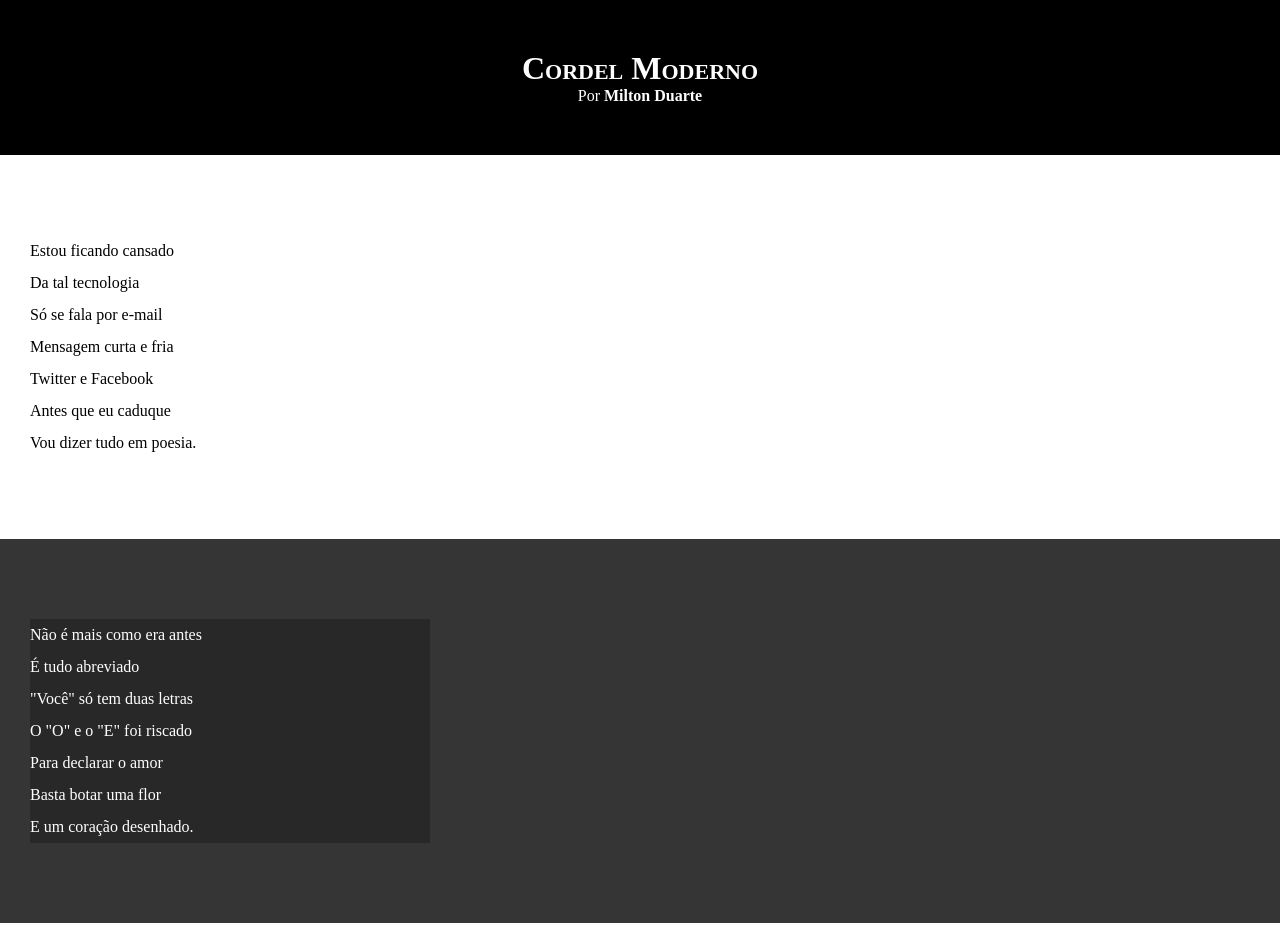
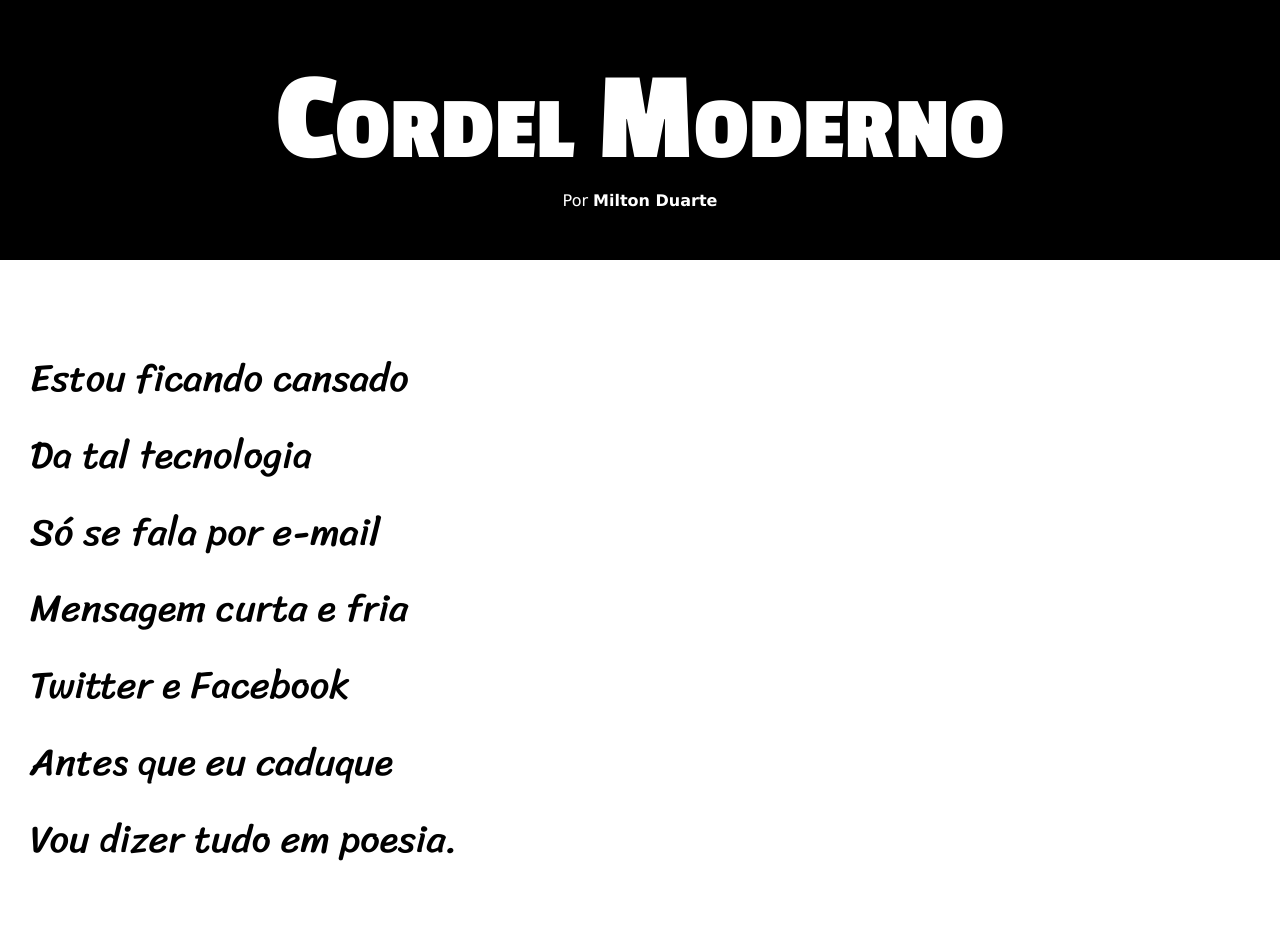
Before and after one commit to nieldressler/projeto-cordel, a plain HTML site: page index.html in a window 1280 px wide. Shown: the top 952 px of the page. Drawn offline with Linux system fonts and the light colour scheme.

Commit message:
ajustes CSS

```diff
--- a/estilo/style.css
+++ b/estilo/style.css
@@ -1,4 +1,14 @@
 @charset "UTF-8";
+
+@import url('https://fonts.googleapis.com/css2?family=Passion+One:wght@400;700;900&display=swap');
+
+@import url('https://fonts.googleapis.com/css2?family=Sriracha&display=swap');
+
+:root{
+    --fonte1: Verdana, Geneva, Tahoma, sans-serif;
+    --fonte2: 'Passion One', cursive;
+    --fonte3: 'Sriracha', cursive;
+}
 
 *{
     margin: 0px;
@@ -8,6 +18,7 @@
 html, body{
     min-height: 100vh;
     background-color: darkgrey;
+    font-family: var(--fonte1);
 }
 
 header{
@@ -19,6 +30,8 @@ header{
 header > h1{
     padding-top: 50px;
     font-variant: small-caps;
+    font-family: var(--fonte2);
+    font-size: 10vw;
 }
 
 header > p{
@@ -40,6 +53,8 @@ section{
     padding-bottom: 10vh;
     line-height: 2em;
     padding-left: 30px;
+    font-family: var(--fonte3);
+    font-size: 3vw;
 }
 
 section.normal{
@@ -53,7 +68,8 @@ section.imagem{
 }
 
 section.imagem > p{
-    width: 400px;
+    display: inline-block;
+    padding: 5px;
     background-color: rgba(0, 0, 0, 0.247);
 }
 
--- a/index.html
+++ b/index.html
@@ -92,8 +92,8 @@
         Se quiser, faça esse teste <br>
         Dois pontos são dois joelhos <br>
         Seus lábios são aparelhos <br>
-        Deixe que Deus interprete
-    </p>.
+        Deixe que Deus interprete.
+    </p>
 </section>
 
 <footer>
```
Also changed, not shown: Passion_One/OFL.txt (added), Passion_One/PassionOne-Black.ttf (added), Passion_One/PassionOne-Bold.ttf (added), Passion_One/PassionOne-Regular.ttf (added).
